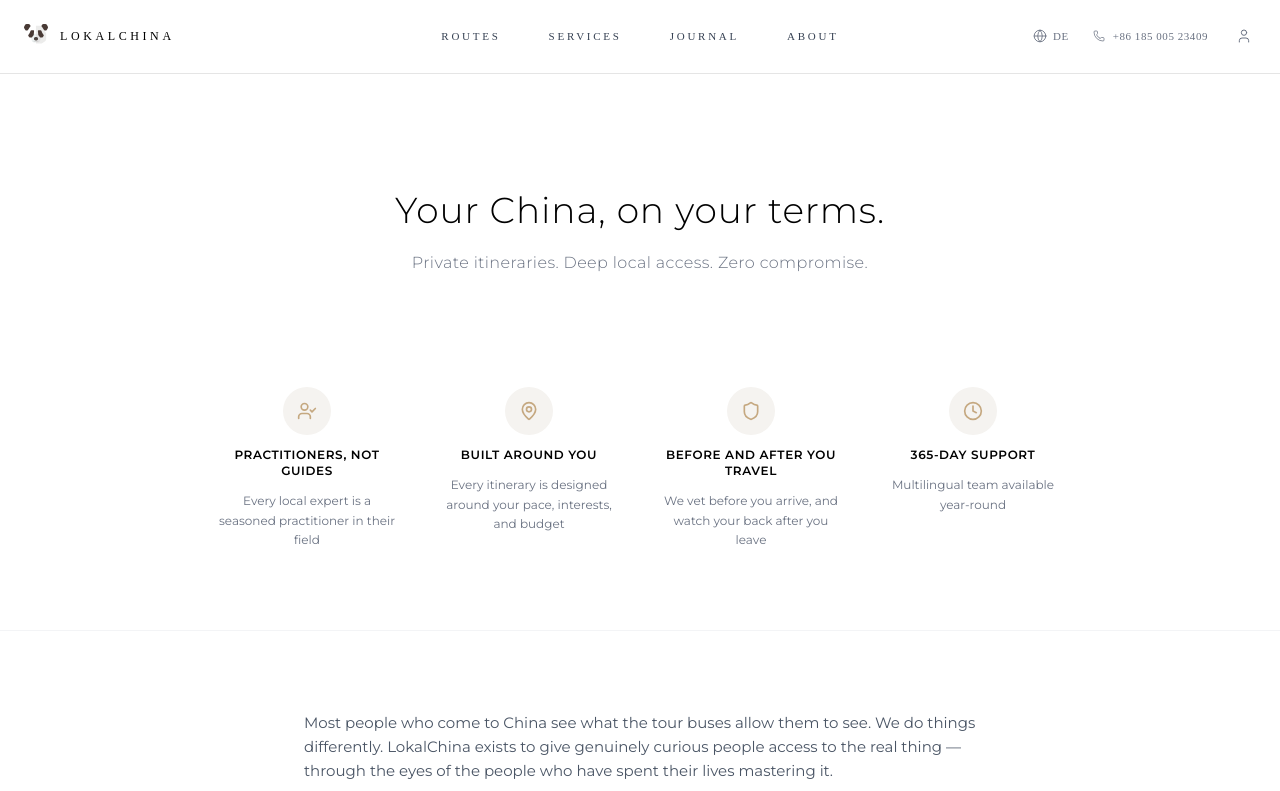
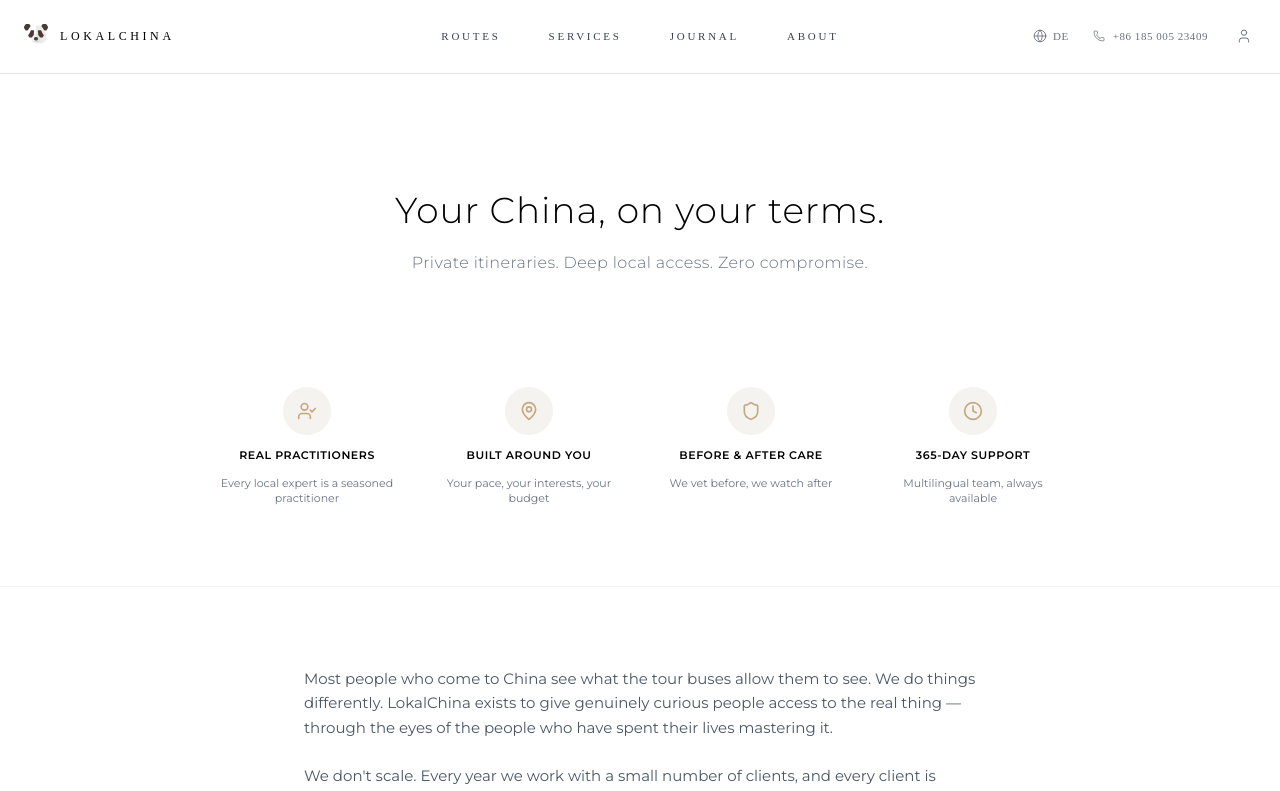
Before and after one commit to FreakTelevision/lokalchina, a Next.js app: page /de/about in a window 1280 px wide. Shown: the top 791 px of the page. Built offline with nearby package versions, Linux system fonts and the light colour scheme; a web font is replaced by a local one.

Commit message:
About: shorter titles, centered single-line, balanced layout

```diff
--- a/src/app/[locale]/(default)/about/page.tsx
+++ b/src/app/[locale]/(default)/about/page.tsx
@@ -24,10 +24,10 @@ export default async function AboutPage({ params }: { params: Promise<{ locale:
   };
 
   const differentiators = [
-    { icon: <UserCheck className="w-5 h-5" />, title: isZh ? "行家带队" : "Practitioners, not guides", desc: isZh ? "每一位在地专家都是各自领域的资深从业者" : "Every local expert is a seasoned practitioner in their field" },
-    { icon: <MapPin className="w-5 h-5" />, title: isZh ? "深度定制" : "Built around you", desc: isZh ? "行程完全按照你的节奏、兴趣和预算设计" : "Every itinerary is designed around your pace, interests, and budget" },
-    { icon: <Shield className="w-5 h-5" />, title: isZh ? "出行前后双重保障" : "Before and after you travel", desc: isZh ? "出发前筛选供应商，离境后持续跟进品控" : "We vet before you arrive, and watch your back after you leave" },
-    { icon: <Clock className="w-5 h-5" />, title: isZh ? "全年在线支持" : "365-day support", desc: isZh ? "中、英、日、韩多语种团队随时响应" : "Multilingual team available year-round" },
+    { icon: <UserCheck className="w-5 h-5" />, title: isZh ? "行家带队" : "Real practitioners", desc: isZh ? "每一位在地专家都是各自领域的资深从业者" : "Every local expert is a seasoned practitioner" },
+    { icon: <MapPin className="w-5 h-5" />, title: isZh ? "深度定制" : "Built around you", desc: isZh ? "行程完全按照你的节奏、兴趣和预算设计" : "Your pace, your interests, your budget" },
+    { icon: <Shield className="w-5 h-5" />, title: isZh ? "全程信任保障" : "Before & after care", desc: isZh ? "出发前筛选供应商，离境后持续跟进品控" : "We vet before, we watch after" },
+    { icon: <Clock className="w-5 h-5" />, title: isZh ? "全年在线支持" : "365-day support", desc: isZh ? "中、英、日、韩多语种团队随时响应" : "Multilingual team, always available" },
   ];
 
   return (
@@ -46,12 +46,12 @@ export default async function AboutPage({ params }: { params: Promise<{ locale:
       <section className="max-w-4xl mx-auto px-6 pb-20">
         <div className="grid sm:grid-cols-2 lg:grid-cols-4 gap-10">
           {differentiators.map((d, i) => (
-            <div key={i} className="text-center space-y-3">
+            <div key={i} className="flex flex-col items-center text-center gap-3">
               <div className="inline-flex items-center justify-center w-12 h-12 rounded-full bg-[#f5f3f0] text-[#c5a880]">
                 {d.icon}
               </div>
-              <h3 className="text-xs font-semibold tracking-wider uppercase text-black">{d.title}</h3>
-              <p className="text-xs text-gray-500 leading-relaxed">{d.desc}</p>
+              <h3 className="text-[11px] font-semibold tracking-wider uppercase text-black whitespace-nowrap">{d.title}</h3>
+              <p className="text-[11px] text-gray-500 leading-snug max-w-[180px]">{d.desc}</p>
             </div>
           ))}
         </div>
```
